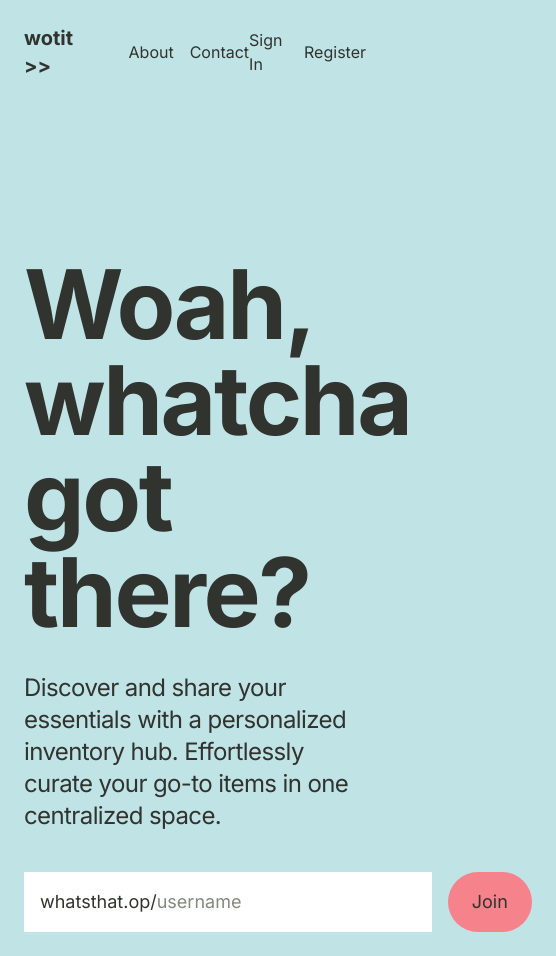
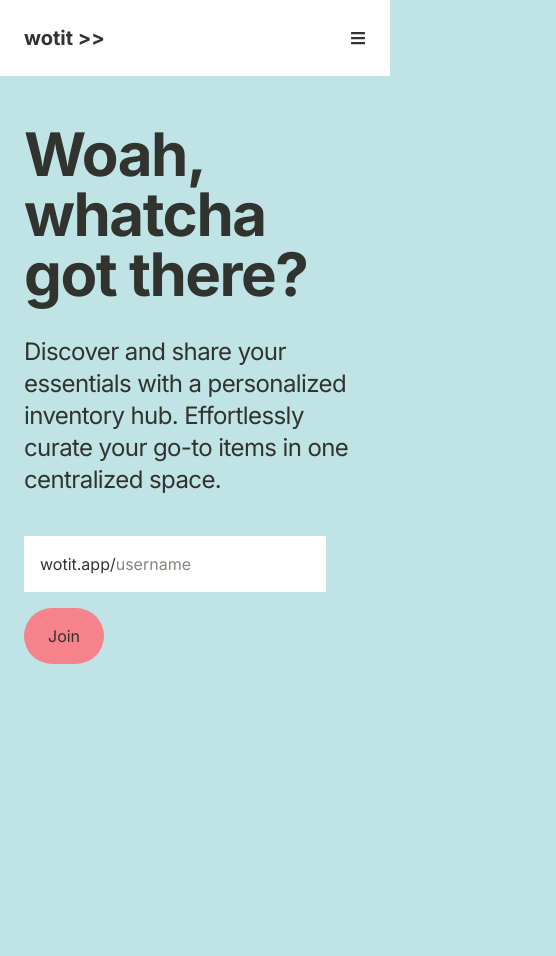
Before and after one commit to jinolshah/whatsthat, a Next.js app: page / in a window 390 px wide. Shown: the whole page, 556 px wide, since content can reach past the window. After the commit the page ends 844 px from the top, so only its background shows below. Built offline with nearby package versions, Linux system fonts and the light colour scheme.

Commit message:
made navbar responsive

```diff
--- a/src/app/layout.js
+++ b/src/app/layout.js
@@ -15,7 +15,7 @@ export default function RootLayout({ children }) {
       <body className={inter.className}>
         <main>
           <Header />
-          <div className="p-6 max-w-6xl mx-auto">
+          <div className="p-6 sm:max-w-6xl mx-auto">
             {children}
           </div>
         </main>
--- a/src/app/login/page.js
+++ b/src/app/login/page.js
@@ -1,7 +1,12 @@
 export default function LoginPage() {
     return (
-        <div>
-            test
+        <div className="max-w-l mx-auto p-4 text-center pt-16">
+            <h1 className="font-bold text-6xl text-black_olive">
+                Hellooo!
+            </h1>
+            <h2 className="text-black_olive">
+                Sign in here
+            </h2>
         </div>
     );
 }
--- a/src/app/page.js
+++ b/src/app/page.js
@@ -1,10 +1,10 @@
 export default function Home() {
   return (
     <main>
-      <section className="pt-32">
+      <section className="pt-6 sm:pt-32">
         {/* Main text */}
-        <div className="max-w-2xl">
-          <h1 className="text-8xl font-bold text-black_olive tracking-tight">
+        <div className="sm:max-w-2xl">
+          <h1 className="sm:text-8xl text-6xl font-bold text-black_olive tracking-tight">
             Woah,<br />whatcha got there?
           </h1>
           <h2 className="text-black_olive text-2xl mt-8 tracking-tight">
@@ -13,14 +13,14 @@ export default function Home() {
         </div>
 
         {/* form and button */}
-        <form className="inline-flex items-center mt-10 pr-6">
-          <div className='bg-white overflow-hidden items-center inline-flex p-4'>
-            <p className='text-black_olive text-lg'>
-              whatsthat.op/
+        <form className="flex flex-row flex-wrap items-center mt-10 pr-6">
+          <div className='bg-white overflow-hidden p-4 mb-4 mr-4 flex flex-row'>
+            <p className='text-black_olive'>
+              wotit.app/
             </p>
-            <input type="text" className="text-black_olive placeholder-black_olive-700 text-lg" placeholder="username"/>
+            <input type="text" className="text-black_olive placeholder-black_olive-700 focus:outline-none" placeholder="username"/>
           </div>
-          <button type="submit" className="bg-blush text-black_olive py-4 px-6 rounded-full ml-4 text-lg">
+          <button type="submit" className="bg-blush text-black_olive py-4 px-6 rounded-full mb-4">
             Join
           </button>
         </form>
--- a/src/components/Header.js
+++ b/src/components/Header.js
@@ -1,20 +1,47 @@
+'use client';
 import Link from "next/link";
+import React, { useState } from "react";
+import { FaBars, FaTimes } from "react-icons/fa";
+import { IconContext } from "react-icons";
 
 export default function Header() {
+    const [nav, setNav] = useState(false);
+
     return (
-        <header className="">
-            <div className="flex justify-between max-w-6xl p-6 m-auto">
-                <div className="flex gap-12">
-                    <Link href={'/'} className="text-xl text-black_olive font-bold">wotit &gt;&gt;</Link>
-                    <nav className="flex items-center gap-4 text-black_olive text-base">
+        <header className="bg-white">
+            <div className="flex flex-col sm:max-w-6xl p-6 m-auto">
+                <div className="flex flex-row justify-between">
+                    {/* logo */}
+                    <Link href={'/'} className="text-xl text-black_olive font-bold whitespace-nowrap">wotit &gt;&gt;</Link>
+
+                    {/* big nav */}
+                    <nav className="hidden sm:flex items-center gap-6 text-black_olive">
                         <Link href={'/about'}>About</Link>
                         <Link href={'/contact'}>Contact</Link>
+                        <Link href={'/login'}>Sign In</Link>
+                        <Link href={'/register'}>Register</Link>
                     </nav>
+
+                    {/* small nav */}
+                    <div
+                        onClick={() => setNav(!nav)}
+                        className="cursor-pointer sm:hidden flex items-center text-black_olive"
+                    >
+                        {nav ? <FaTimes/> : <FaBars/>}
+                    </div>
                 </div>
-                <div className="flex items-center gap-4 text-black_olive text-base">
-                    <Link href={'/login'}>Sign In</Link>
-                    <Link href={'/register'}>Register</Link>
-                </div>
+
+                {/* click menu */}
+                {nav && (
+                    <div className="bg-olivine-900 rounded-lg p-4 mt-4">
+                        <ul className="flex flex-col justify-center items-center w-full space-y-4 text-black_olive">
+                            <Link href={'/about'}>About</Link>
+                            <Link href={'/contact'}>Contact</Link>
+                            <Link href={'/login'}>Sign In</Link>
+                            <Link href={'/register'}>Register</Link>
+                        </ul>
+                    </div>
+                )}
             </div>
         </header>
     );
```
Also changed, not shown: package.json (+5 -4 lines), 1 other file (tests, documents, lock files or other folders).
